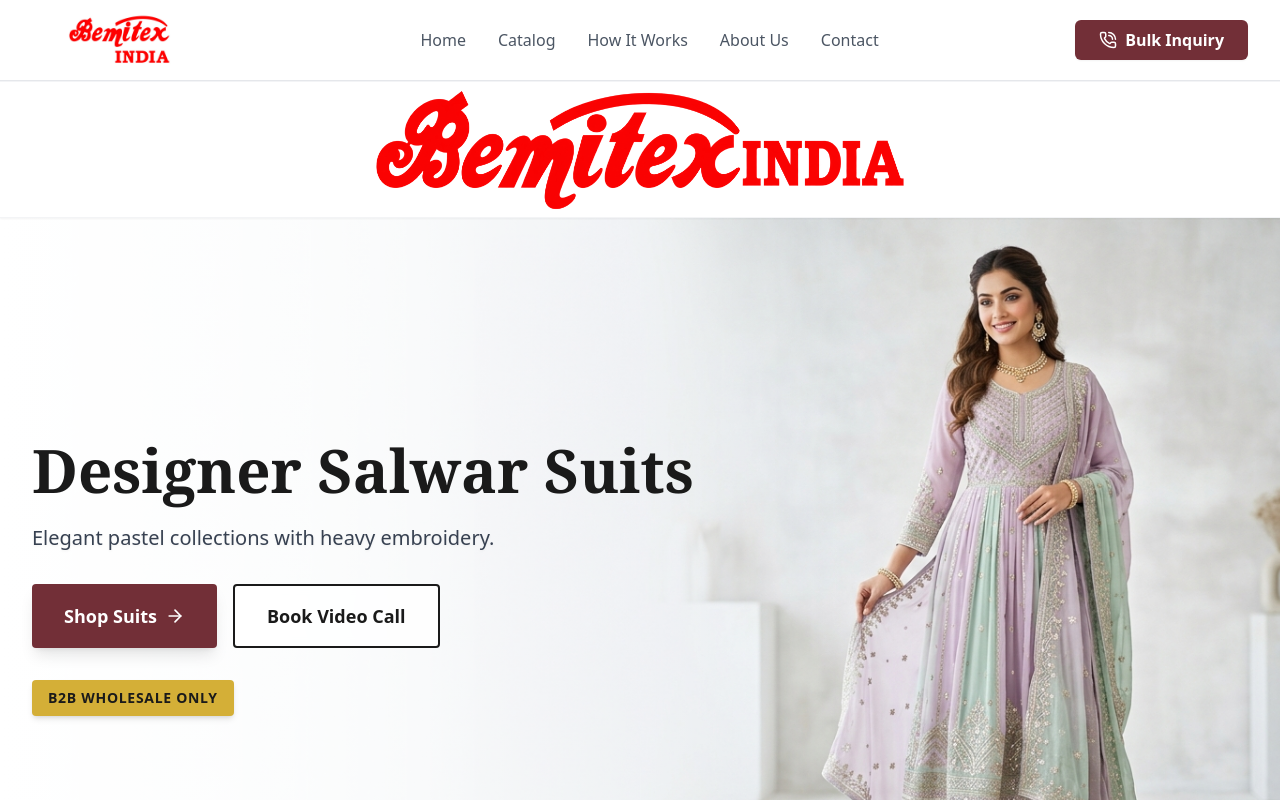
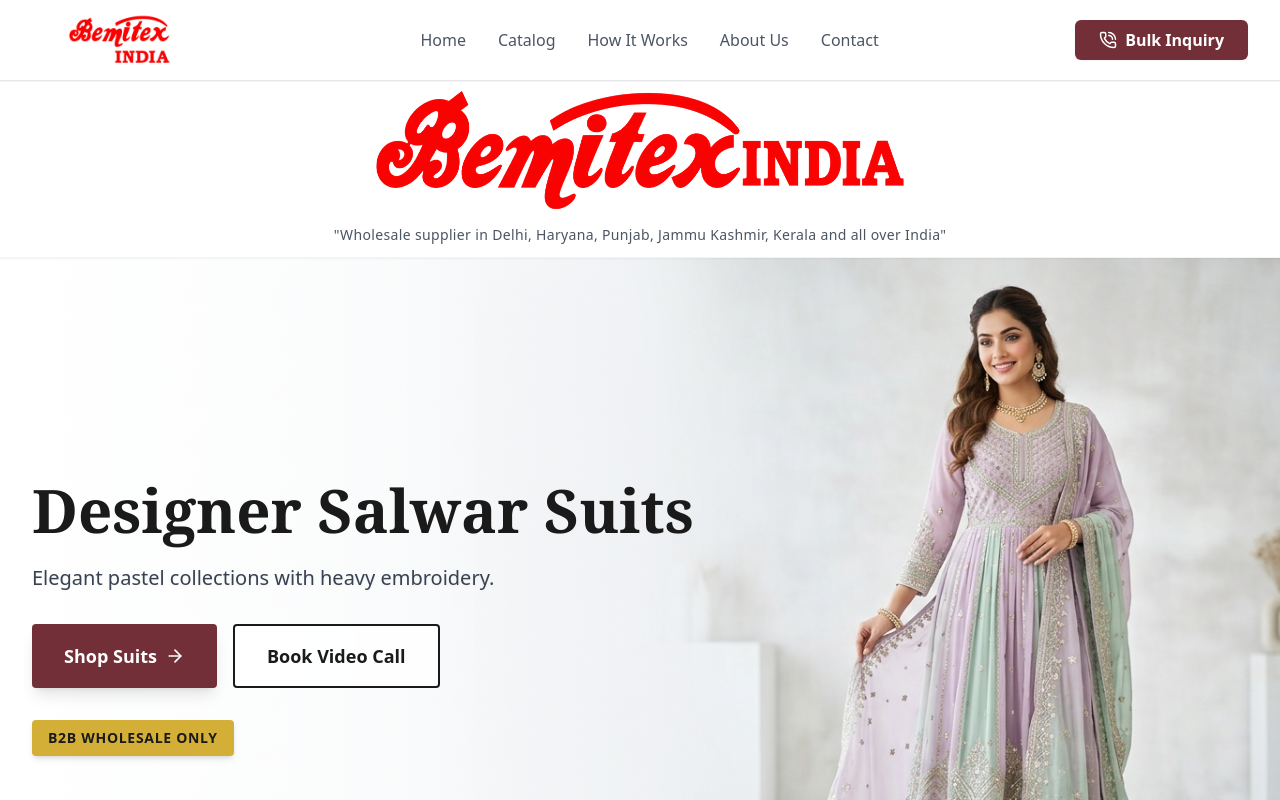
Before and after one commit to DigitechHarsh/bemitexindia, a Next.js app in the folder frontend/: page / in a window 1280 px wide. Shown: the top 800 px of the page. Built offline with nearby package versions, Linux system fonts and the light colour scheme; a web font is replaced by a local one.

Commit message:
Add tagline exactly below banner image

```diff
--- a/frontend/src/app/page.tsx
+++ b/frontend/src/app/page.tsx
@@ -83,8 +83,8 @@
   return (
     <div className="flex flex-col w-full overflow-hidden">
       {/* Banner Text Image (Between Navbar and Hero) */}
-      <div className="w-full bg-white border-b border-t border-gray-100 shadow-sm z-10 relative flex justify-center items-center px-4 overflow-hidden">
-        <div className="relative w-full max-w-[280px] md:max-w-[450px] lg:max-w-[550px] flex justify-center items-center -my-3 md:-my-5 lg:-my-6">
+      <div className="w-full bg-white border-b border-t border-gray-100 shadow-sm z-10 relative flex flex-col justify-center items-center px-4 pt-1 pb-2 md:pt-2 md:pb-3 overflow-hidden">
+        <div className="relative w-full max-w-[280px] md:max-w-[450px] lg:max-w-[550px] flex justify-center items-center -mt-3 md:-mt-6 lg:-mt-8 -mb-1 md:-mb-3 lg:-mb-5">
           <Image
             src="/midimage.png"
             alt="Bemitex India"
@@ -95,6 +95,9 @@
             quality={100}
           />
         </div>
+        <p className="text-[10px] md:text-xs lg:text-sm text-gray-600 font-medium tracking-wide text-center z-20 mt-1">
+          &quot;Wholesale supplier in Delhi, Haryana, Punjab, Jammu Kashmir, Kerala and all over India&quot;
+        </p>
       </div>
 
       {/* Hero Section Slider */}
```
